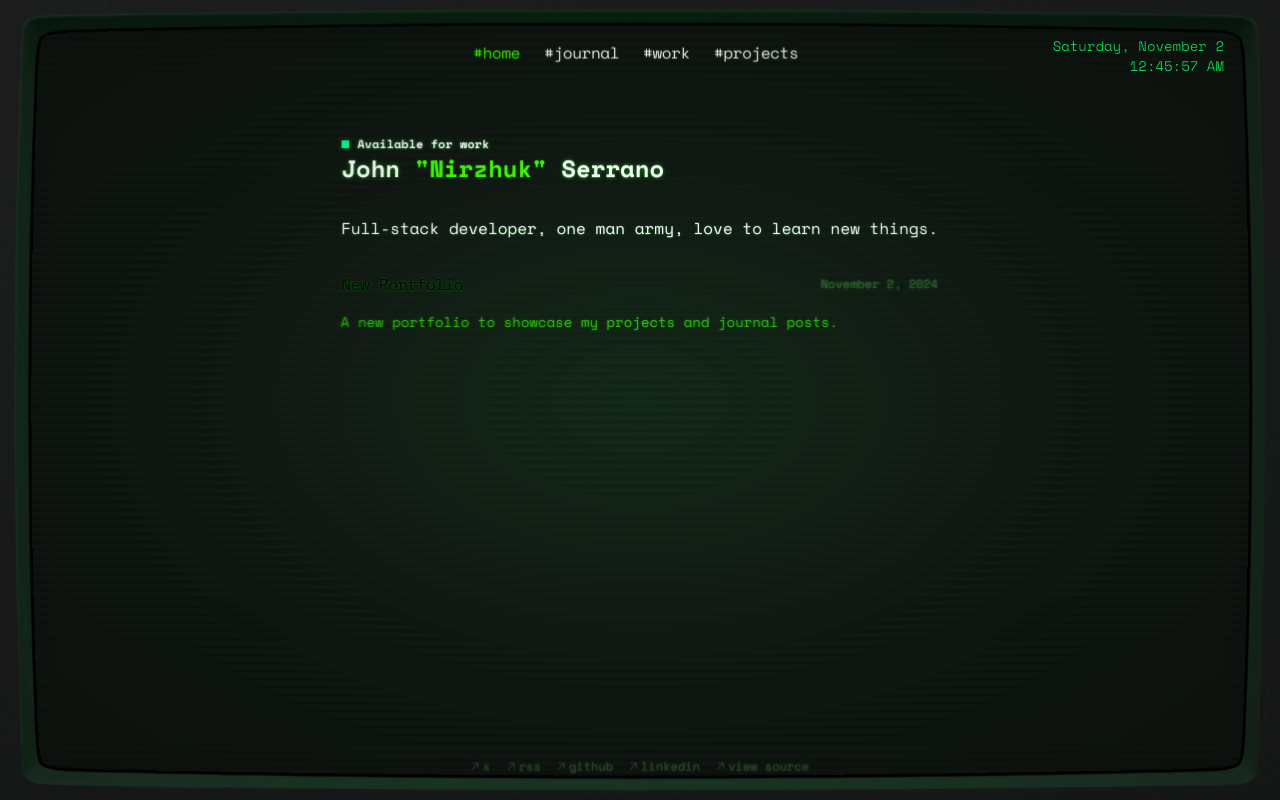
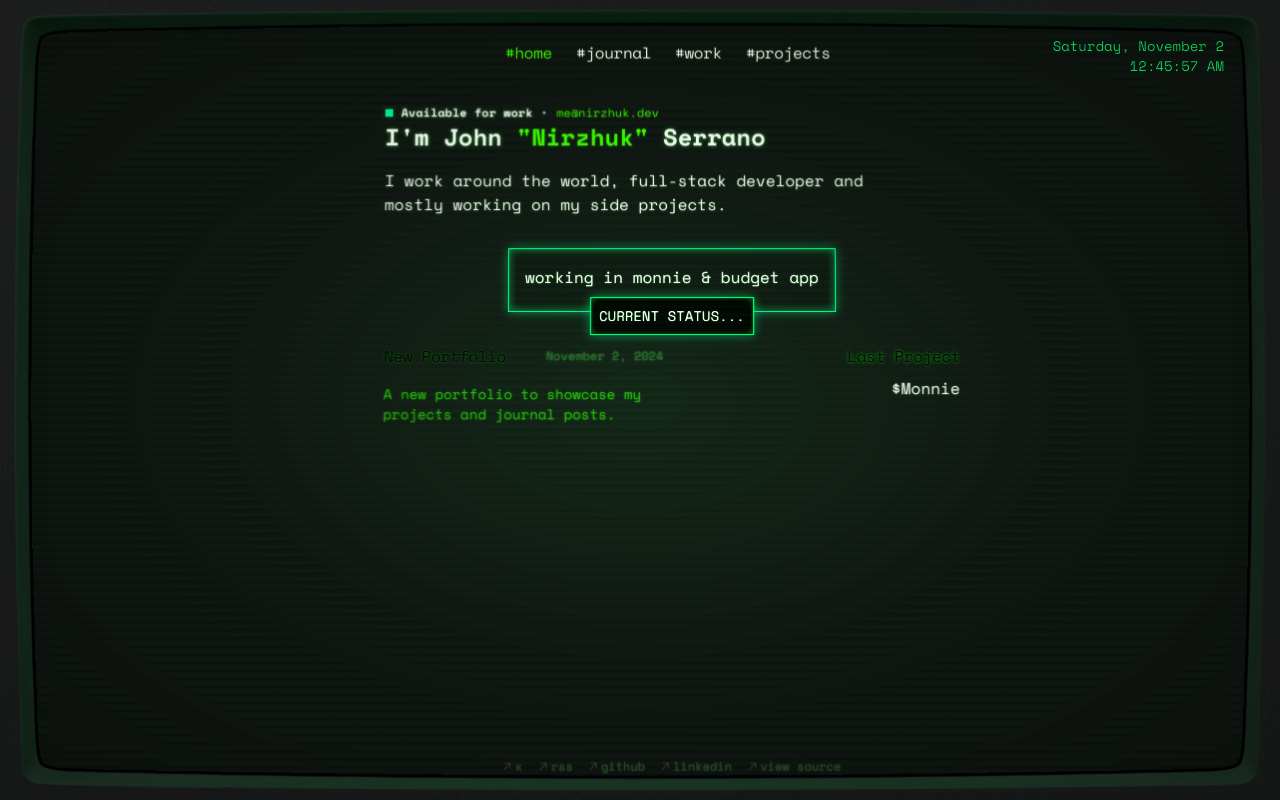
Before and after one commit to Nirzhuk/nirzhuk.dev, a Next.js app: page / in a window 1280 px wide. Built offline with nearby package versions, Linux system fonts and the light colour scheme.

Commit message:
refactor: refactoring components and styles

```diff
--- a/app/components/available-for-work.tsx
+++ b/app/components/available-for-work.tsx
@@ -2,14 +2,19 @@ import React from 'react';
 
 const AvailableForWork = () => {
   return (
-    <div className="flex items-center gap-2">
+    <a
+      href="mailto:hello@nirzhuk.dev?subject=Work Opportunity Inquiry"
+      className="flex items-center gap-2 hover:opacity-80 transition-opacity"
+    >
       <div className="flex items-center gap-2 relative">
         <div className="absolute size-2 bg-terminal  animate-ping" />
         <div className="size-2 bg-terminal " />
       </div>
 
       <h2 className="text-xs font-mono font-bold">Available for work</h2>
-    </div>
+      <span className="text-xs text-gray-400">•</span>
+      <span className="text-xs font-mono text-primary">me@nirzhuk.dev</span>
+    </a>
   );
 };
 
--- /dev/null
+++ b/app/components/last-project.tsx
@@ -0,0 +1,11 @@
+import { projects } from '../projects/data';
+
+export const LastProject = () => {
+  const lastProject = projects[0];
+  return (
+    <div className="flex flex-col gap-2 justify-end items-end">
+      <h2 className="text-neutral-900 dark:text-neutral-100 tracking-tight">Last Project</h2>
+      <a href={`/projects#${lastProject.name}`}>${lastProject.name}</a>
+    </div>
+  );
+};
--- a/app/components/nav.tsx
+++ b/app/components/nav.tsx
@@ -21,7 +21,7 @@ export function Navbar() {
   const pathname = usePathname();
 
   return (
-    <aside className="sm:-ml-[8px] mb-4 sm:mb-16 tracking-tight">
+    <aside className="sm:-ml-[8px] mb-4 sm:mb-8 tracking-tight">
       <div className="lg:sticky lg:top-20">
         <nav
           className="flex flex-row items-start text-center justify-center relative px-0 pb-0 fade md:overflow-auto scroll-pr-6 md:relative"
--- /dev/null
+++ b/app/components/working-on-project.tsx
@@ -0,0 +1,12 @@
+export const WorkingOnProject = () => {
+  return (
+    <div className="border-terminal mt-8 shadow-md bg-black/10 p-2 border-1 w-fit px-4 h-16 relative">
+      <div className="absolute bg-black -bottom-6 left-1/2 -translate-x-1/2 border-terminal border-1 p-2 w-max">
+        <p className="text-sm uppercase">current status...</p>
+      </div>
+      <div className="mt-2">
+        <p className="text-wrap text-center line-clamp-4">working in monnie & budget app</p>
+      </div>
+    </div>
+  );
+};
--- a/app/layout.tsx
+++ b/app/layout.tsx
@@ -18,6 +18,7 @@ export const metadata: Metadata = {
     template: '%s | Nirzhuk',
   },
   description: 'This is my portfolio.',
+
   openGraph: {
     title: 'My Portfolio',
     description: 'This is my portfolio.',
@@ -45,7 +46,7 @@ const spaceMono = Space_Mono({
   variable: '--font-mono',
 });
 
-const cx = (...classes) => classes.filter(Boolean).join(' ');
+const cx = (...classes: (string | undefined | null | false)[]) => classes.filter(Boolean).join(' ');
 
 export default function RootLayout({ children }: { children: React.ReactNode }) {
   return (
@@ -65,9 +66,9 @@ export default function RootLayout({ children }: { children: React.ReactNode })
         <PlausibleProvider domain="nirzhuk.dev" customDomain="https://plausible.nirzhuk.dev" />
         <Clock />
         <div className="terminal-background">
-          <main className="max-w-6xl m-8 lg:mx-auto h-full flex flex-col">
+          <main className="m-8 w-full h-full flex flex-col">
             <Navbar />
-            <section className="flex-1 flex flex-col space-y-4 items-center overflow-x-hidden overflow-y-auto">
+            <section className="flex-1 w-full flex flex-col space-y-4 items-center overflow-x-hidden overflow-y-auto">
               {children}
             </section>
             <Footer />
--- a/app/page.tsx
+++ b/app/page.tsx
@@ -1,19 +1,37 @@
 import { JournalPosts } from 'app/components/posts';
 import AvailableForWork from './components/available-for-work';
 
+import { WorkingOnProject } from './components/working-on-project';
+import { LastProject } from './components/last-project';
+
 export default function Page() {
   return (
+    <div className="max-w-xl">
       <section>
-      <div className="mb-8">
+        <div className="mb-4">
           <AvailableForWork />
           <h1 className="text-2xl font-semibold">
-          John <span className="text-primary">"Nirzhuk"</span> Serrano
+            I'm John <span className="text-primary">"Nirzhuk"</span> Serrano
           </h1>
         </div>
-      <p className="mb-4">{`Full-stack developer, one man army, love to learn new things.`}</p>
-      <div className="my-8 max-w-2xl">
+        <p>
+          I work around the world, full-stack developer and <br /> mostly working on my side
+          projects.
+        </p>
+      </section>
+
+      <section className="flex justify-center">
+        <WorkingOnProject />
+      </section>
+
+      <div className="flex my-8 flex-row gap-4 ">
+        <section className="w-1/2">
           <JournalPosts />
+        </section>
+        <section className="w-1/2">
+          <LastProject />
+        </section>
       </div>
-    </section>
+    </div>
   );
 }
--- a/app/projects/page.tsx
+++ b/app/projects/page.tsx
@@ -6,9 +6,10 @@ import { Categories, projects } from './data';
 
 export default function Page() {
   return (
-    <div className="w-full grid grid-cols-1 gap-2 p-6">
+    <div className="w-full max-w-5xl mx-auto grid grid-cols-1 gap-2 p-6">
       {projects.map((project, index) => (
         <div
+          id={project.name}
           key={`${project.name}-${index}`}
           className="group flex flex-col gap-2 relative min-h-[200px] bg-black/30 border border-primary/30 p-3 transition-transform duration-200 hover:scale-102.5"
         >
--- a/app/styles/terminal.css
+++ b/app/styles/terminal.css
@@ -154,3 +154,9 @@
     opacity: 0;
   }
 }
+
+.border-terminal {
+  box-shadow:
+    inset 0 0 10px #10fb8880,
+    0 0 10px #10fb8880;
+}
--- a/utils/mdx.ts
+++ b/utils/mdx.ts
@@ -7,7 +7,16 @@ export type BaseMetadata = {
   summary?: string;
   image?: string;
 };
-
+interface WorkExperience extends BaseMetadata {
+  company: string;
+  companyUrl: string;
+  role: string;
+  location: string;
+  startDate: string;
+  endDate: string;
+  type: string;
+  technologies: string[];
+}
 function parseFrontmatter<T extends BaseMetadata>(fileContent: string) {
   let frontmatterRegex = /---\s*([\s\S]*?)\s*---/;
   let match = frontmatterRegex.exec(fileContent);
@@ -70,8 +79,10 @@ export function getJournalPosts<T extends BaseMetadata>() {
   return getMDXData<T>(path.join(process.cwd(), 'app', 'journal', 'posts'));
 }
 
-export function getWorkExperiences<T extends BaseMetadata>() {
-  return getMDXData<T>(path.join(process.cwd(), 'app', 'work', 'experiences'));
+export function getWorkExperiences<T extends WorkExperience>() {
+  return getMDXData<T>(path.join(process.cwd(), 'app', 'work', 'experiences')).sort((a, b) => {
+    return new Date(b.metadata.startDate).getTime() - new Date(a.metadata.startDate).getTime();
+  });
 }
 
 export function formatDate(date: string, includeRelative = false) {
```
Also changed, not shown: 1 other file (tests, documents, lock files or other folders). Lines whose indentation alone changed are shown as unchanged.
